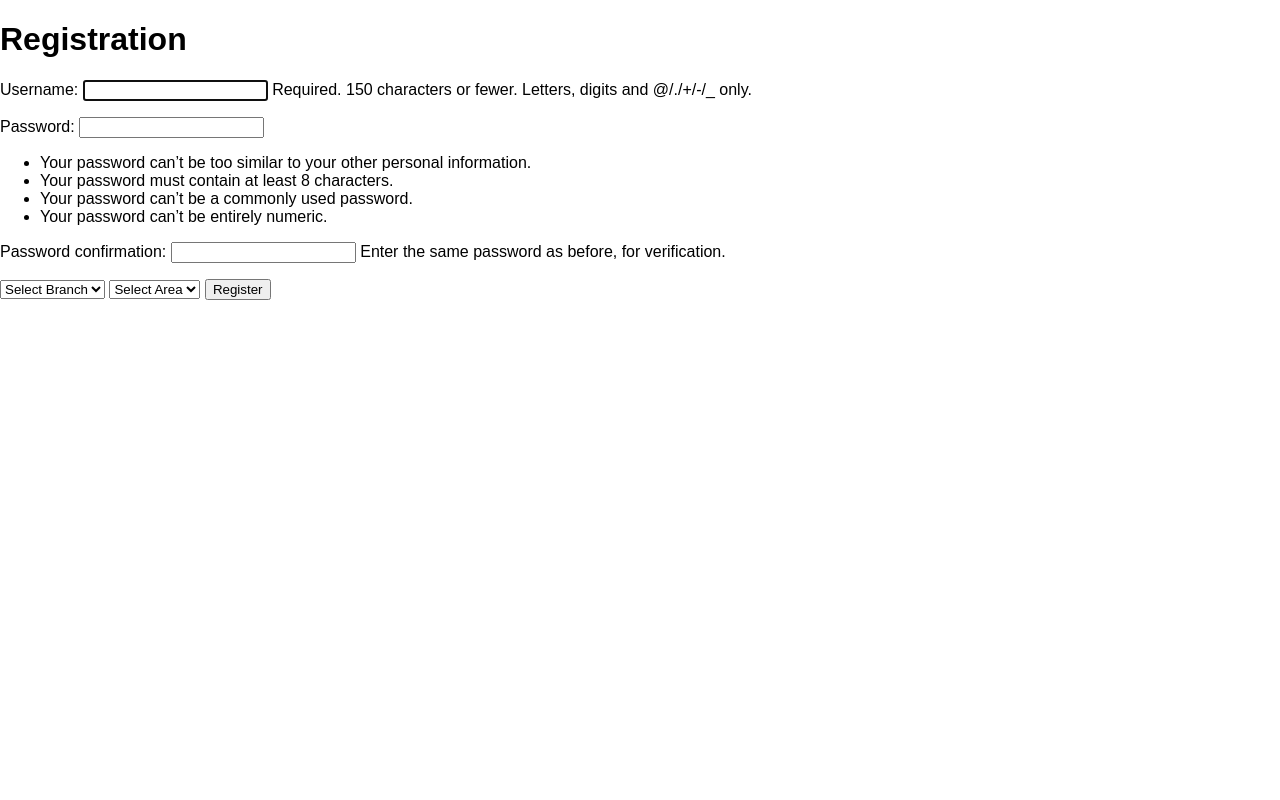
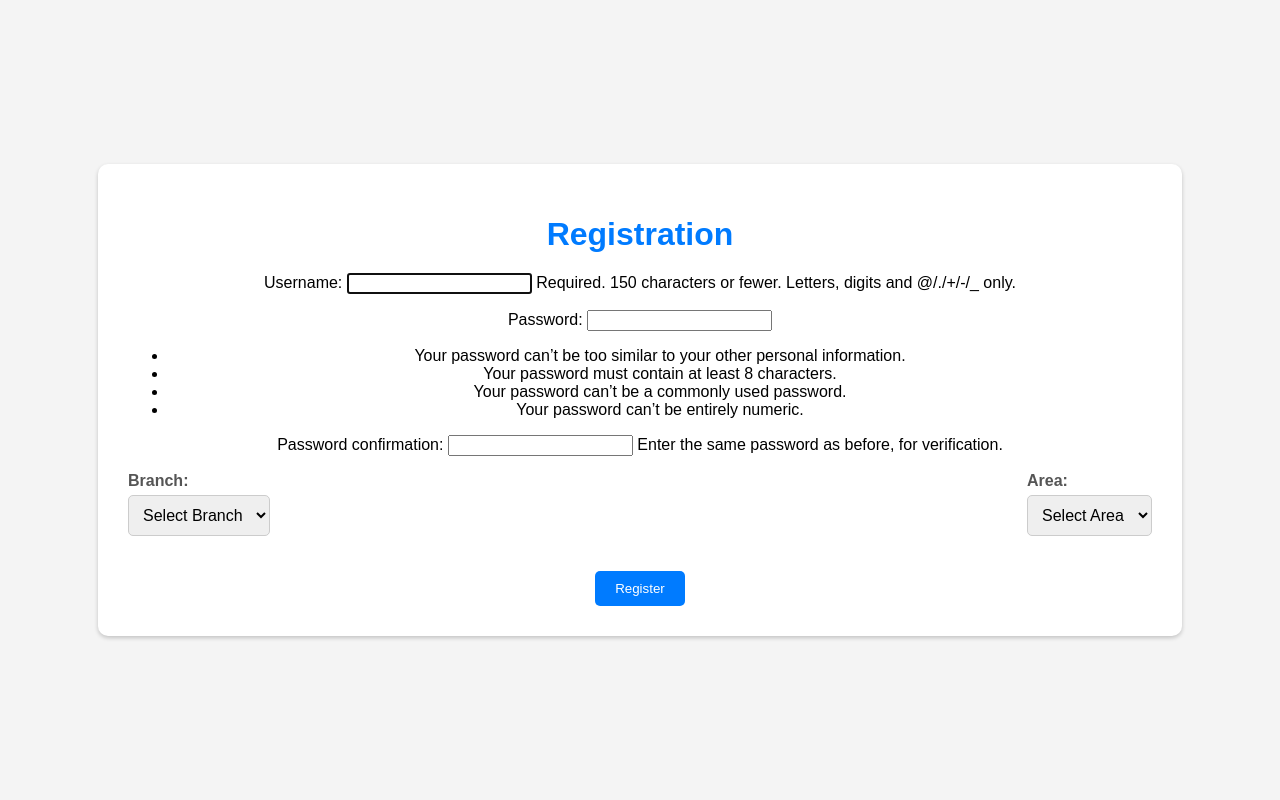
Before and after one commit to rahulratan1509/musical-octo-dollop, a Django app: page /register/ in a window 1280 px wide. Run offline with Django 4.2, Linux system fonts and the light colour scheme.

Commit message:
Updated dashboard.html and other files

```diff
--- a/EmployeeApp/static/css/styles.css
+++ b/EmployeeApp/static/css/styles.css
@@ -154,3 +154,137 @@ table th {
         width: 100%;
     }
 }
+
+/* login.css */
+
+.login-container {
+    display: flex;
+    justify-content: center;
+    align-items: center;
+    height: 100vh;
+    background-color: #f4f4f4;
+}
+
+.login-box {
+    background-color: #fff;
+    border-radius: 8px;
+    box-shadow: 0 4px 6px rgba(0, 0, 0, 0.1);
+    padding: 20px;
+    width: 300px;
+    text-align: center;
+}
+
+.login-box h1 {
+    margin-bottom: 20px;
+    font-size: 1.5rem;
+}
+
+.form-group {
+    margin-bottom: 20px;
+}
+
+.form-group input {
+    width: 100%;
+    padding: 10px;
+    margin-bottom: 10px;
+    border: 1px solid #ddd;
+    border-radius: 4px;
+}
+
+.btn-primary {
+    width: 100%;
+    padding: 10px;
+    background-color: #007bff;
+    color: #fff;
+    border: none;
+    border-radius: 4px;
+    cursor: pointer;
+}
+
+.btn-primary:hover {
+    background-color: #0056b3;
+}
+/* registration.css */
+
+/* register.css */
+
+/* Global Styles */
+body {
+    font-family: Arial, sans-serif;
+    margin: 0;
+    padding: 0;
+    background-color: #f4f4f4;
+}
+
+/* Container for Registration */
+.registration-container {
+    display: flex;
+    justify-content: center;
+    align-items: center;
+    min-height: 100vh;
+    background-color: #f4f4f4;
+}
+
+/* Registration Box */
+.registration-box {
+    background-color: #fff;
+    border-radius: 10px;
+    box-shadow: 0 2px 4px rgba(0, 0, 0, 0.2);
+    width: 80%; /* Adjust the width as needed */
+    text-align: center;
+    padding: 30px;
+    margin: 20px; /* Add some margin to center it better */
+}
+
+/* Title */
+.registration-box h1 {
+    font-size: 2rem;
+    margin-bottom: 20px;
+    color: #007bff;
+}
+
+/* Form Group (Labels and Inputs) */
+.form-group {
+    margin-bottom: 20px;
+    text-align: left; /* Align labels and inputs to the left */
+}
+
+.form-group label {
+    font-weight: bold;
+    display: block;
+    margin-bottom: 5px;
+    color: #555; /* Dark gray text color for labels */
+}
+
+.form-group select,
+.form-group input {
+    padding: 10px;
+    margin-bottom: 15px;
+    width: 100%;
+    border: 1px solid #ccc;
+    border-radius: 5px;
+    font-size: 16px;
+}
+
+/* Dropdown Container */
+.dropdowns {
+    display: flex;
+    justify-content: space-between;
+}
+
+/* Primary Button */
+button[type="submit"] {
+    background-color: #007bff;
+    color: #fff;
+    border: none;
+    padding: 10px 20px;
+    border-radius: 5px;
+    cursor: pointer;
+    transition: background-color 0.3s, color 0.3s;
+    text-decoration: none;
+}
+
+button[type="submit"]:hover {
+    background-color: #0056b3;
+    color: #fff;
+}
--- a/EmployeeApp/static/js/script.js
+++ b/EmployeeApp/static/js/script.js
@@ -18,10 +18,10 @@ $(document).ready(function() {
 
     // Populate branch dropdown
     branches.forEach(function(branch) {
-        branchDropdown.append($('<option>', {
+        $('<option>', {
             value: branch.id,
             text: branch.name
-        }));
+        }).appendTo(branchDropdown);
     });
 
     // Update area dropdown based on selected branch
@@ -34,11 +34,21 @@ $(document).ready(function() {
 
         areas.forEach(function(area) {
             if (area.branchId == selectedBranchId) {
-                areaDropdown.append($('<option>', {
+                $('<option>', {
                     value: area.name,
                     text: area.name
-                }));
+                }).appendTo(areaDropdown);
             }
         });
     });
+
+    // Password toggle functionality
+    $('#password-toggle').on('change', function() {
+        var passwordInput = $('#id_password');
+        if (this.checked) {
+            passwordInput.attr('type', 'text');
+        } else {
+            passwordInput.attr('type', 'password');
+        }
+    });
 });
--- a/EmployeeApp/templates/EmployeeApp/registration.html
+++ b/EmployeeApp/templates/EmployeeApp/registration.html
@@ -19,15 +19,23 @@
                 {% csrf_token %}
                 {{ form.as_p }}
 
+                <div class="dropdowns">
+                    <div class="form-group">
+                        <label for="branch">Branch:</label>
                         <select id="branch-dropdown" name="branch">
                             <option value="">Select Branch</option>
                             <!-- Populate branch options here using JavaScript -->
                         </select>
+                    </div>
 
+                    <div class="form-group">
+                        <label for="area">Area:</label>
                         <select id="area-dropdown" name="area">
                             <option value="">Select Area</option>
                             <!-- Populate area options here using JavaScript -->
                         </select>
+                    </div>
+                </div>
 
                 <!-- Add other dropdowns as needed -->
 
```
Also changed, not shown: EmployeeApp/templates/registration/login.html (+10 -5 lines), db.sqlite3. Lines whose indentation alone changed are shown as unchanged.
